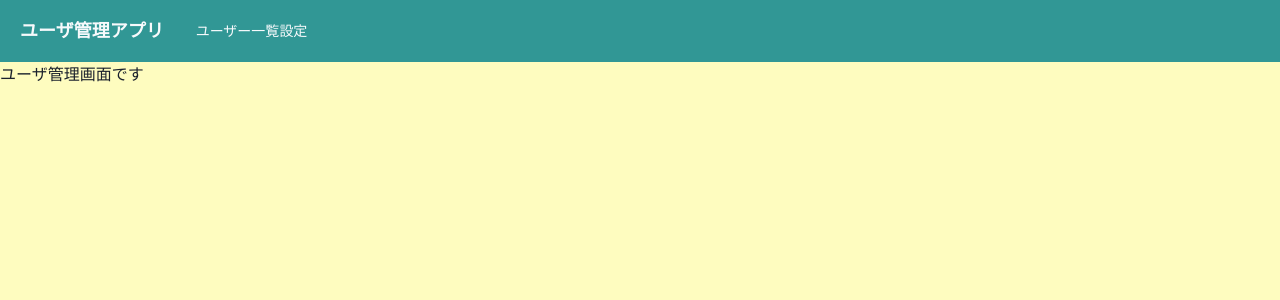
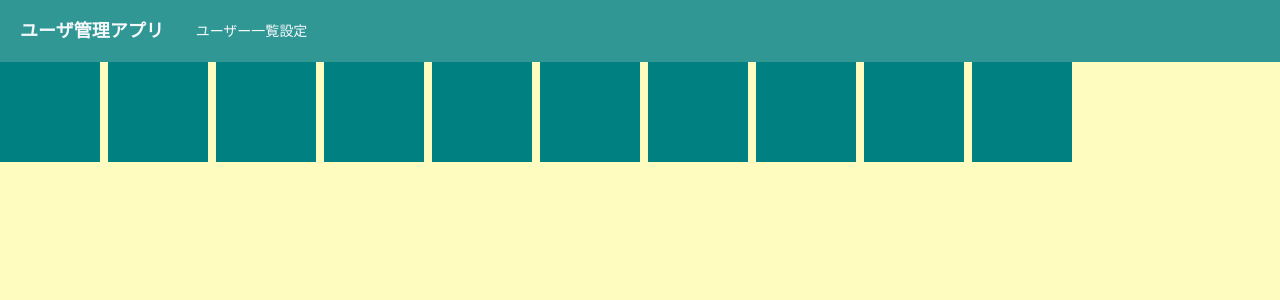
Before and after one commit to kuntaro0524/jak-myself-final_retry, a React (Create React App) app: page /home/user_management in a window 1280 px wide. Shown: the top 300 px of the page. Built offline with nearby package versions, Linux system fonts and the light colour scheme.

Commit message:
Chacra UI の WrapItemを試用 とりあえず100px x 100px の箱を１０個表示してみた版

```diff
--- a/src/components/pages/UserManagement.tsx
+++ b/src/components/pages/UserManagement.tsx
@@ -1,5 +1,20 @@
+import { Wrap, WrapItem } from "@chakra-ui/react";
 import { memo, VFC } from "react";
 
 export const UserManagement: VFC = memo(() => {
-  return <p> ユーザ管理画面です </p>;
+  return (
+    <Wrap>
+      {[...Array(10)].map(() => (
+        <WrapItem>
+          <div
+            style={{
+              width: "100px",
+              height: "100px",
+              backgroundColor: "teal"
+            }}
+          />
+        </WrapItem>
+      ))}
+    </Wrap>
+  );
 });
```
